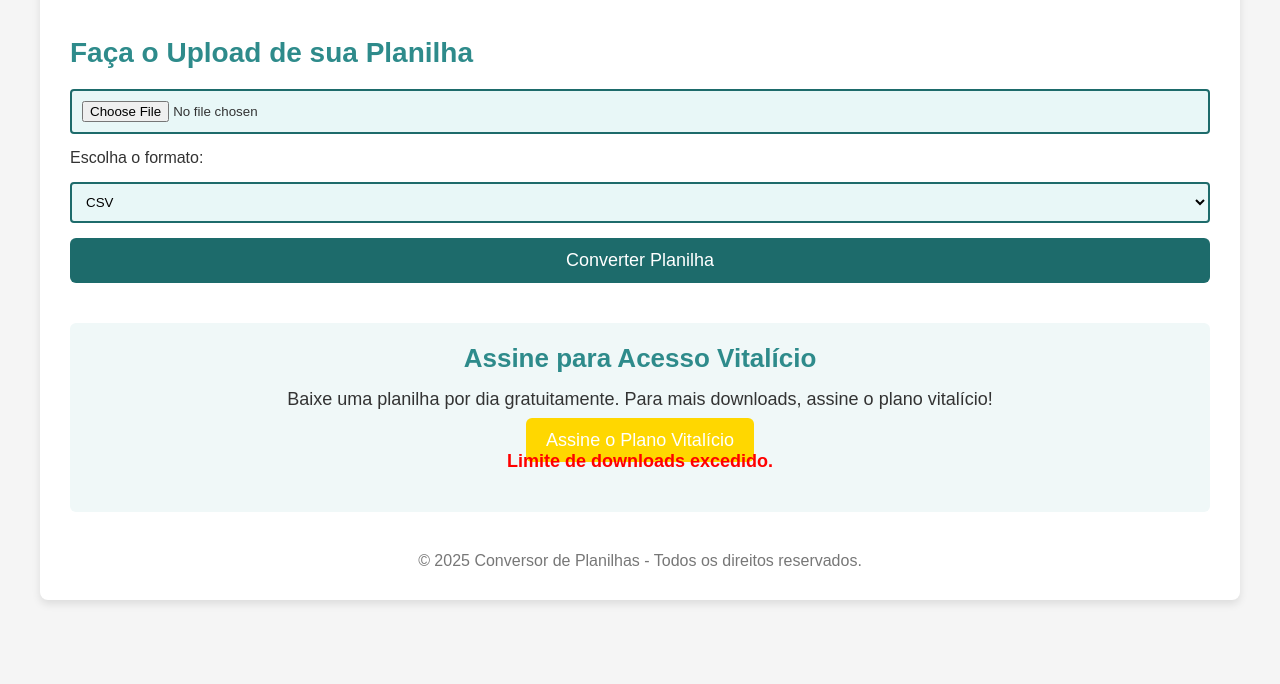
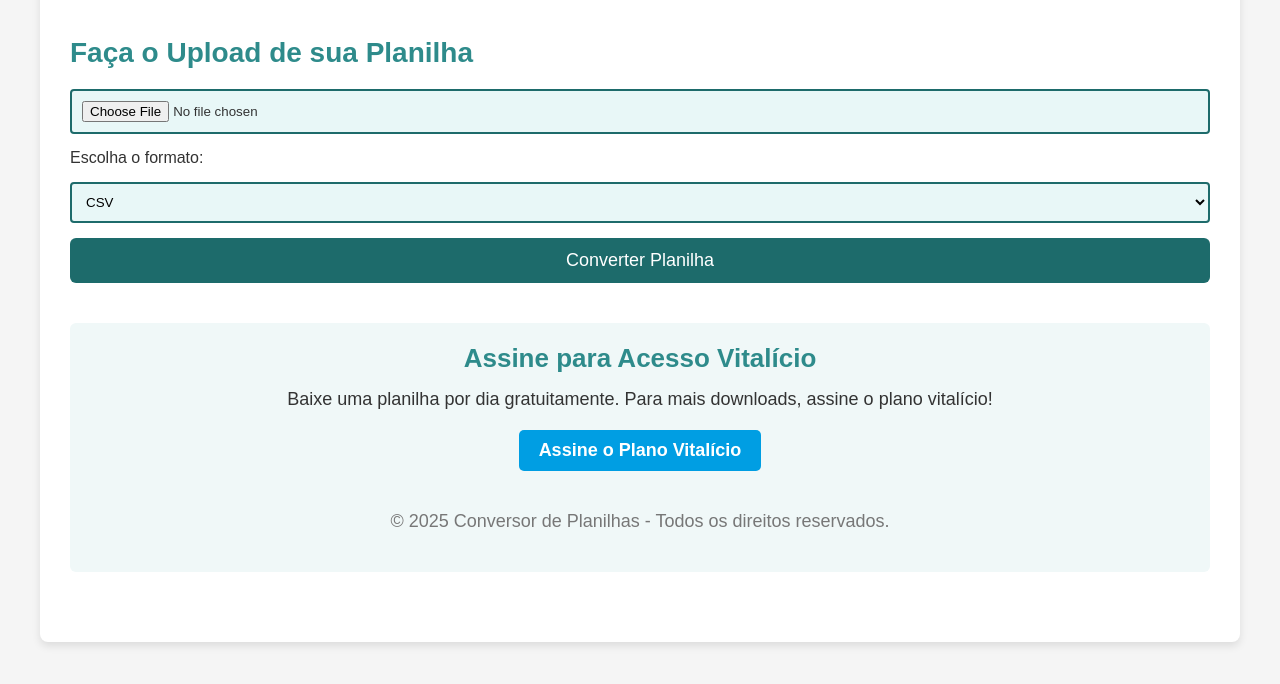
Before and after one commit to victor8813/planilha-tool, a website: page public/index.html in a window 1280 px wide. Shown: the part 116-800 px from the top of the page. Drawn offline with Linux system fonts and the light colour scheme.

Commit message:
Atualizando o botão de pagamento

```diff
--- a/public/index.html
+++ b/public/index.html
@@ -35,9 +35,7 @@
         <section class="pricing-section">
             <h2>Assine para Acesso Vitalício</h2>
             <p>Baixe uma planilha por dia gratuitamente. Para mais downloads, assine o plano vitalício!</p>
-            <a href="link_do_plano_vitalicio" class="button">Assine o Plano Vitalício</a>
-            <p class="warning">Limite de downloads excedido.</p>
-        </section>
+            <a href="https://mpago.la/24ZyUbz" class="button">Assine o Plano Vitalício</a>
 
         <footer>
             <p>&copy; 2025 Conversor de Planilhas - Todos os direitos reservados.</p>
--- a/public/styles.css
+++ b/public/styles.css
@@ -131,3 +131,36 @@ footer {
     font-size: 16px;
     color: #777;
 }
+.button {
+    display: inline-block;
+    background-color: #009EE3; /* Cor do Mercado Pago */
+    color: white;
+    padding: 15px 20px;
+    font-size: 18px;
+    text-decoration: none;
+    border-radius: 5px;
+    transition: 0.3s;
+    font-weight: bold;
+    text-align: center;
+    border: none;
+    cursor: pointer;
+}
+
+.button:hover {
+    background-color: #007BB5; /* Tom mais escuro no hover */
+}
+.button {
+    display: inline-block;
+    padding: 10px 20px;
+    background-color: #009EE3; /* Cor azul do Mercado Pago */
+    color: white;
+    text-decoration: none;
+    font-size: 18px;
+    font-weight: bold;
+    border-radius: 5px;
+    text-align: center;
+}
+
+.button:hover {
+    background-color: #007BB5;
+}
```
